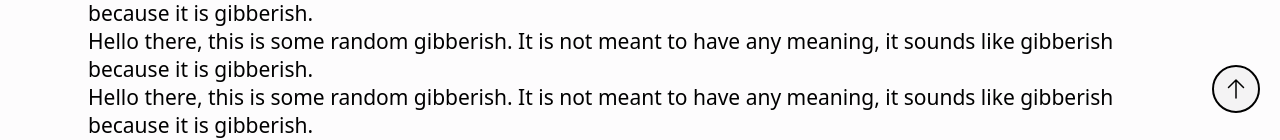
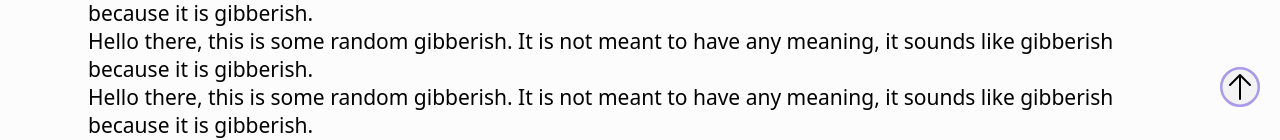
Before and after one commit to khinshankhan/www, a Next.js app: page /about in a window 1280 px wide. Shown: the part 667-807 px from the top of the page. Built offline with nearby package versions, Linux system fonts and the light colour scheme; what tailwindcss-hyphens would draw is missing.

Commit message:
add radial progress bar to scroll back to top button

```diff
--- a/components/layouts/base/scroll-to-top.tsx
+++ b/components/layouts/base/scroll-to-top.tsx
@@ -27,9 +27,10 @@ function ScrollToTopButton() {
 
   // TODO: add focus ring
   // TODO: switch to linear for reduced motion?
+  // radial progress is based off https://www.framer.com/motion/use-scroll/
   return (
     <m.span
-      className="fixed bottom-5 right-5"
+      className="fixed bottom-5 right-5 md:bottom-6 md:right-6 xl:bottom-7 xl:right-7"
       variants={ScrollToTopContainerVariants}
       initial="hide"
       animate={show ? "visible" : "hidden"}
@@ -37,10 +38,20 @@ function ScrollToTopButton() {
     >
       <button
         aria-label="Scroll to top."
-        className="rounded-full border-2 border-theme-placeholder bg-theme-bg/60 p-2 md:p-2.5 xl:p-3"
+        className="p-0.25 rounded-full bg-transparent md:scale-125 xl:scale-150"
         onClick={scrollToTop}
       >
-        <ArrowUp aria-hidden />
+        <svg aria-hidden className="h-8 w-8">
+          <m.circle
+            className="h-8 w-8 translate-y-8 -rotate-90 fill-theme-bg/60 stroke-violet-8 stroke-2"
+            cx="50%"
+            cy="50%"
+            r="15"
+            pathLength="1"
+            style={{ pathLength: scrollYProgress }}
+          />
+          <ArrowUp aria-hidden viewBox="-3 -3 30 30" />
+        </svg>
       </button>
     </m.span>
   )
```
